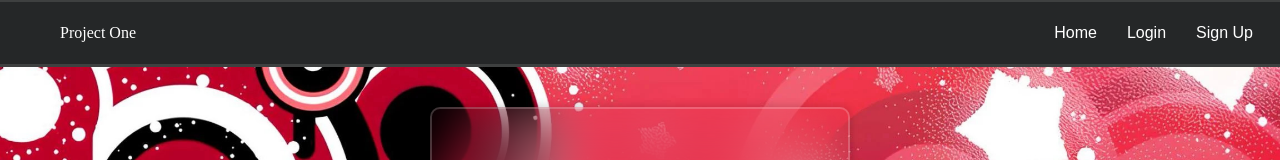
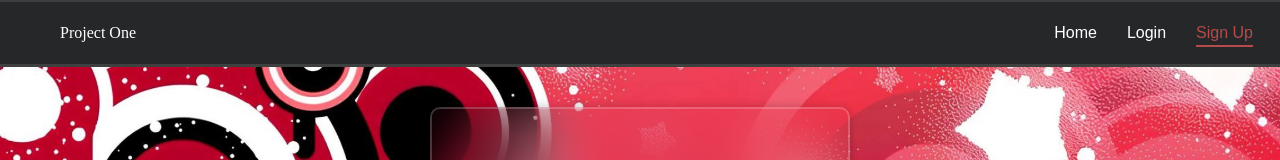
Before and after one commit to rcruz675/projectonerepo, a Next.js app in the folder frontend/: page /signup in a window 1280 px wide. Shown: the top 160 px of the page. Built offline with nearby package versions, Linux system fonts and the light colour scheme.

Commit message:
Added active effect and on click effect to navbar

```diff
--- a/frontend/src/app/login/login.css
+++ b/frontend/src/app/login/login.css
@@ -37,6 +37,18 @@ h1{
     font-family: "Poppins", sans-serif;
 }
 
+#navbar-current{
+    color: #b74b4b;
+    text-decoration: underline;
+    text-decoration-color: #b74b4b;
+    text-decoration-thickness: 2px;
+    text-underline-offset: 7px;
+}
+
+.navbar a:active{
+    color: red;
+}
+
 .navbar a:hover{
     background-color: hsl(0, 0%, 10%)
 }
@@ -53,7 +65,7 @@ h1{
     border-bottom-color: #3e4040;
 }
 
-#website_title{
+#website-title{
     color: white;
     text-decoration: none;
     padding: 15px;
--- a/frontend/src/app/login/page.tsx
+++ b/frontend/src/app/login/page.tsx
@@ -9,9 +9,9 @@ export default function Home() {
 
         <nav className="navbar">
             <ul>
-                <li id="website_title">Project One</li>
+                <li id="website-title">Project One</li>
                 <li><a href="./signup">Sign Up</a></li>
-                <li><a href="/login">Login</a></li>
+                <li><a href="/login" id="navbar-current">Login</a></li>
                 <li><a href="./">Home</a></li>
             </ul>
         </nav>
--- a/frontend/src/app/signup/page.tsx
+++ b/frontend/src/app/signup/page.tsx
@@ -9,8 +9,8 @@ export default function Home() {
 
         <nav className="navbar">
             <ul>
-                <li id="website_title">Project One</li>
-                <li><a href="/signup">Sign Up</a></li>
+                <li id="website-title">Project One</li>
+                <li><a href="/signup" id="navbar-current">Sign Up</a></li>
                 <li><a href="./login">Login</a></li>
                 <li><a href="./">Home</a></li>
             </ul>
--- a/frontend/src/app/signup/signup.css
+++ b/frontend/src/app/signup/signup.css
@@ -37,6 +37,18 @@ h1{
     font-family: "Poppins", sans-serif;
 }
 
+#navbar-current{
+    color: #b74b4b;
+    text-decoration: underline;
+    text-decoration-color: #b74b4b;
+    text-decoration-thickness: 2px;
+    text-underline-offset: 7px;
+}
+
+.navbar a:active{
+    color: red;
+}
+
 .navbar a:hover{
     background-color: hsl(0, 0%, 10%)
 }
@@ -53,7 +65,7 @@ h1{
     border-bottom-color: #3e4040;
 }
 
-#website_title{
+#website-title{
     color: white;
     text-decoration: none;
     padding: 15px;
```
